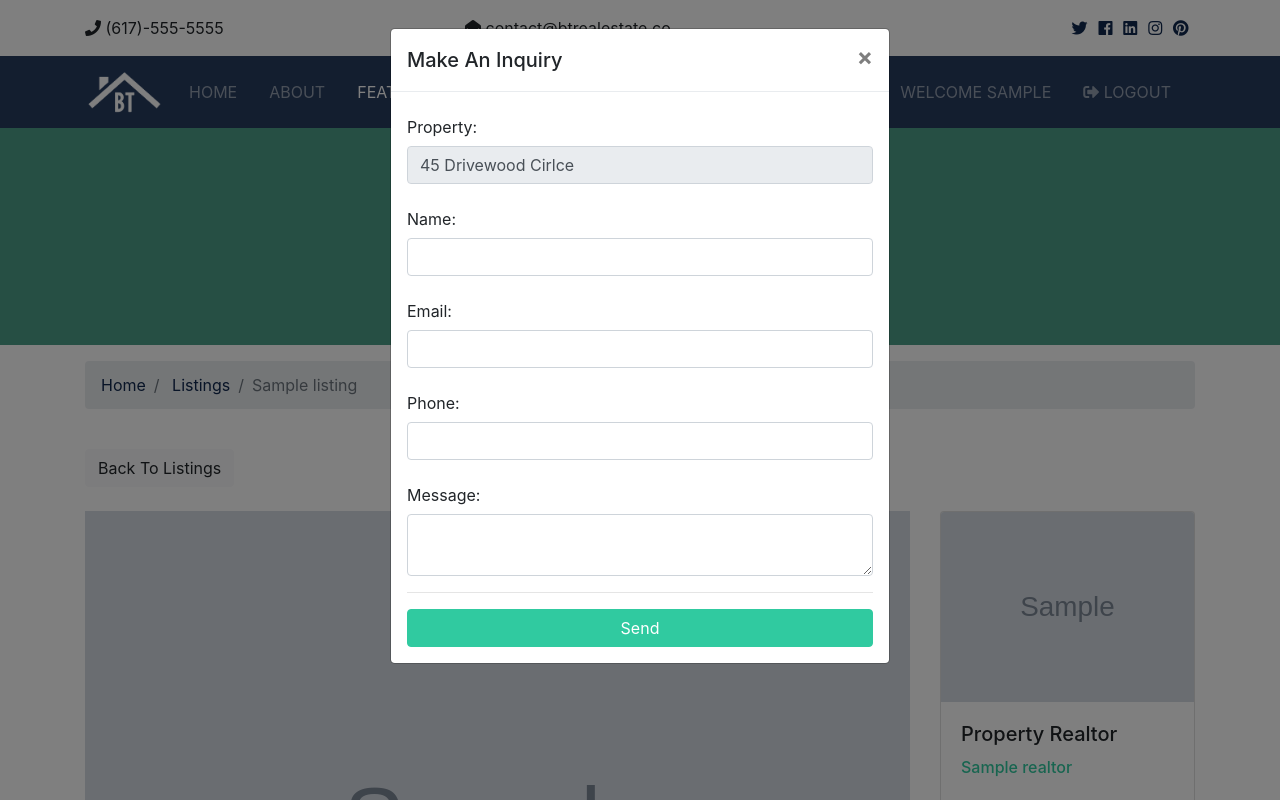
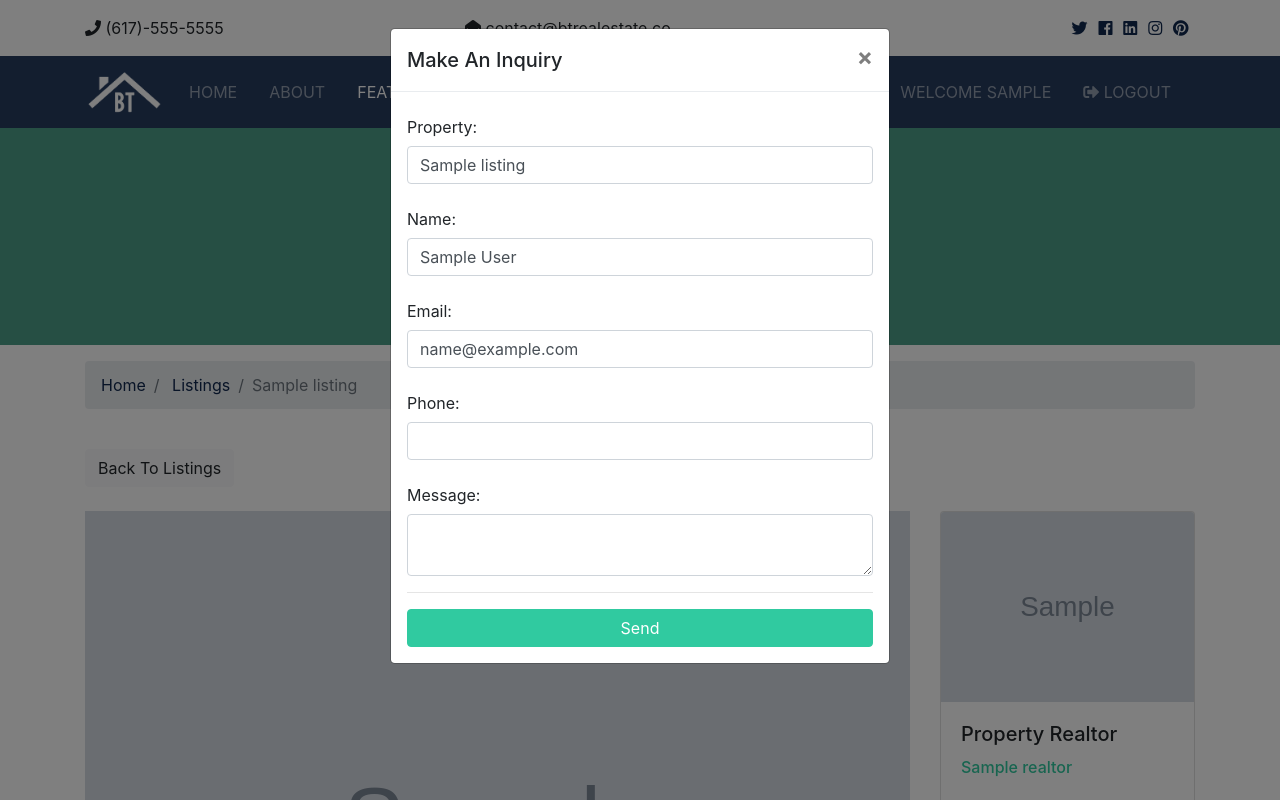
Before and after one commit to sergiornelas/Real_Estate_webApp, a Django app: page /listings/1 in a window 1280 px wide, after a click on "Make An Inquiry". Run offline with Django 3.2, Linux system fonts and the light colour scheme; a user stored in the database is signed in; tables that the repository leaves empty hold one stand-in row (values such as "Sample post"); grey boxes marked "Sample" are stand-in pictures; some libraries are stand-ins or nearby versions.

Commit message:
inquiry and email

```diff
--- a/btre/urls.py
+++ b/btre/urls.py
@@ -7,14 +7,9 @@ from django.conf import settings
 from django.conf.urls.static import static
 
 urlpatterns = [
-    #
     path('', include('pages.urls')), #linking the urls.py of the pages app. #'' = homepage
     path('listings/', include('listings.urls')),
-    #
+    path('accounts/', include('accounts.urls')),
+    path('contacts/', include('contacts.urls')),
     path('admin/', admin.site.urls),
-
-    #accounts,app & urls
-    path('accounts/', include('accounts.urls')),
-
-    #new added
 ] + static(settings.MEDIA_URL, document_root=settings.MEDIA_ROOT)
--- /dev/null
+++ b/contacts/urls.py
@@ -0,0 +1,7 @@
+from django.urls import path
+
+from . import views
+
+urlpatterns = [
+    path('contact', views.contact, name='contact')
+]
--- a/templates/listings/listing.html
+++ b/templates/listings/listing.html
@@ -39,6 +39,8 @@
   <!-- Listing -->
   <section id="listing" class="py-4">
     <div class="container">
+      <!-- Alerts -->
+      {% include 'partials/_alerts.html' %}
       <a href="{% url 'listings' %}" class="btn btn-light mb-4">Back To Listings</a>
       <div class="row">
         <div class="col-md-9">
@@ -170,18 +172,28 @@
           </button>
         </div>
         <div class="modal-body">
-          <form>
+          <form action="{% url 'contact' %}" method="POST">
+            {% csrf_token %}
+            {% if user.is_authenticated %}
+              <input type="hidden" name="user_id" value="{{ user.id }}">
+            {% else %}
+              <input type="hidden" name="user_id" value="0">
+            {% endif %}
+            <input type="hidden" name="realtor_email" value="{{ listing.realtor.email }}">
+            <input type="hidden" name="listing_id" value="{{ listing.id }}">
             <div class="form-group">
               <label for="property_name" class="col-form-label">Property:</label>
-              <input type="text" name="listing" class="form-control" value="45 Drivewood Cirlce" disabled>
+              <input type="text" name="listing" class="form-control" value="{{ listing.title }}">
             </div>
             <div class="form-group">
               <label for="name" class="col-form-label">Name:</label>
-              <input type="text" name="name" class="form-control" required>
+              <input type="text" name="name" class="form-control" {% if user.is_authenticated %}
+              value="{{ user.first_name }} {{ user.last_name }}" {% endif %} required>
             </div>
             <div class="form-group">
               <label for="email" class="col-form-label">Email:</label>
-              <input type="email" name="email" class="form-control" required>
+              <input type="email" name="email" class="form-control" {% if user.is_authenticated %}
+              value="{{ user.email }}" {% endif %} required>
             </div>
             <div class="form-group">
               <label for="phone" class="col-form-label">Phone:</label>
```
Also changed, not shown: btre/settings.py (+10 -0 lines), contacts/views.py (+42 -2 lines), 1 other file.
